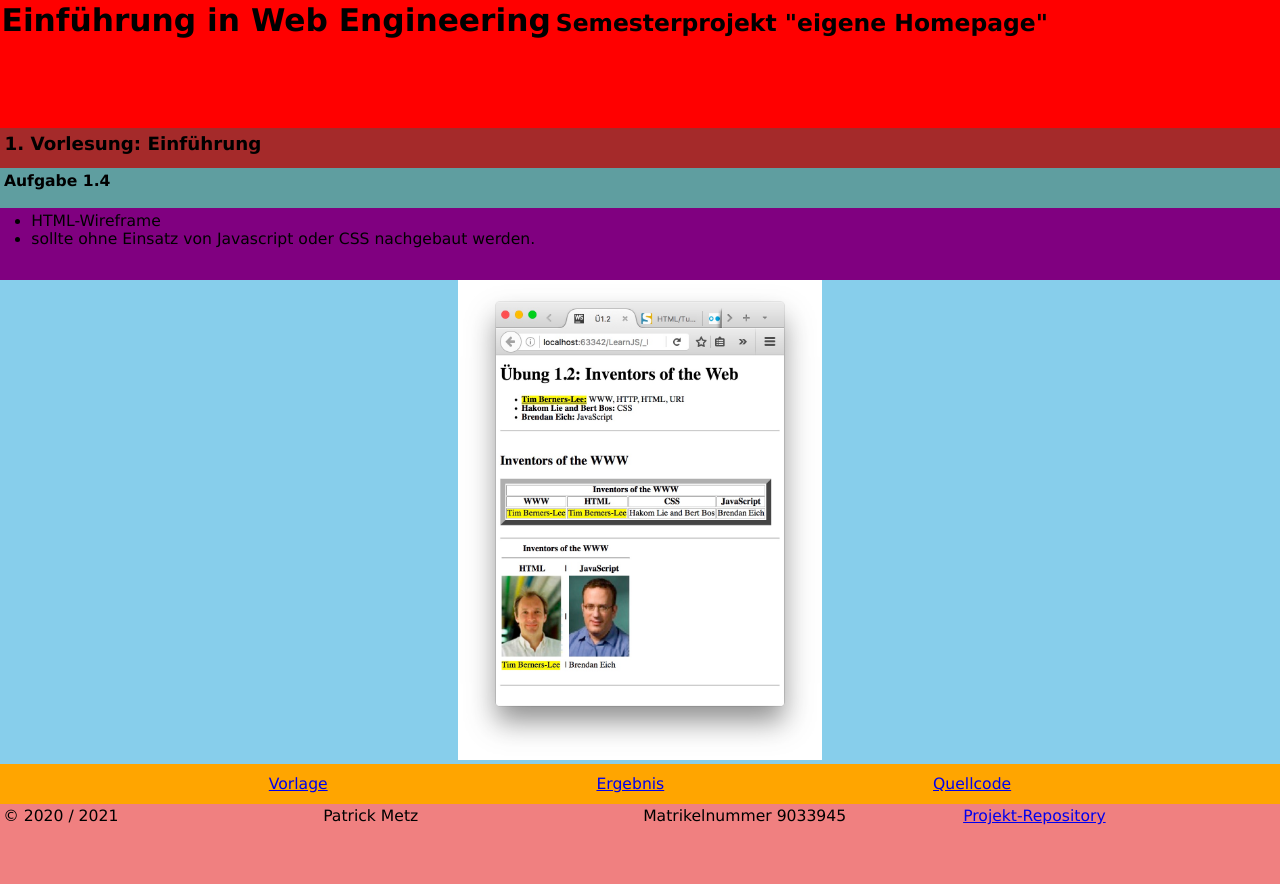
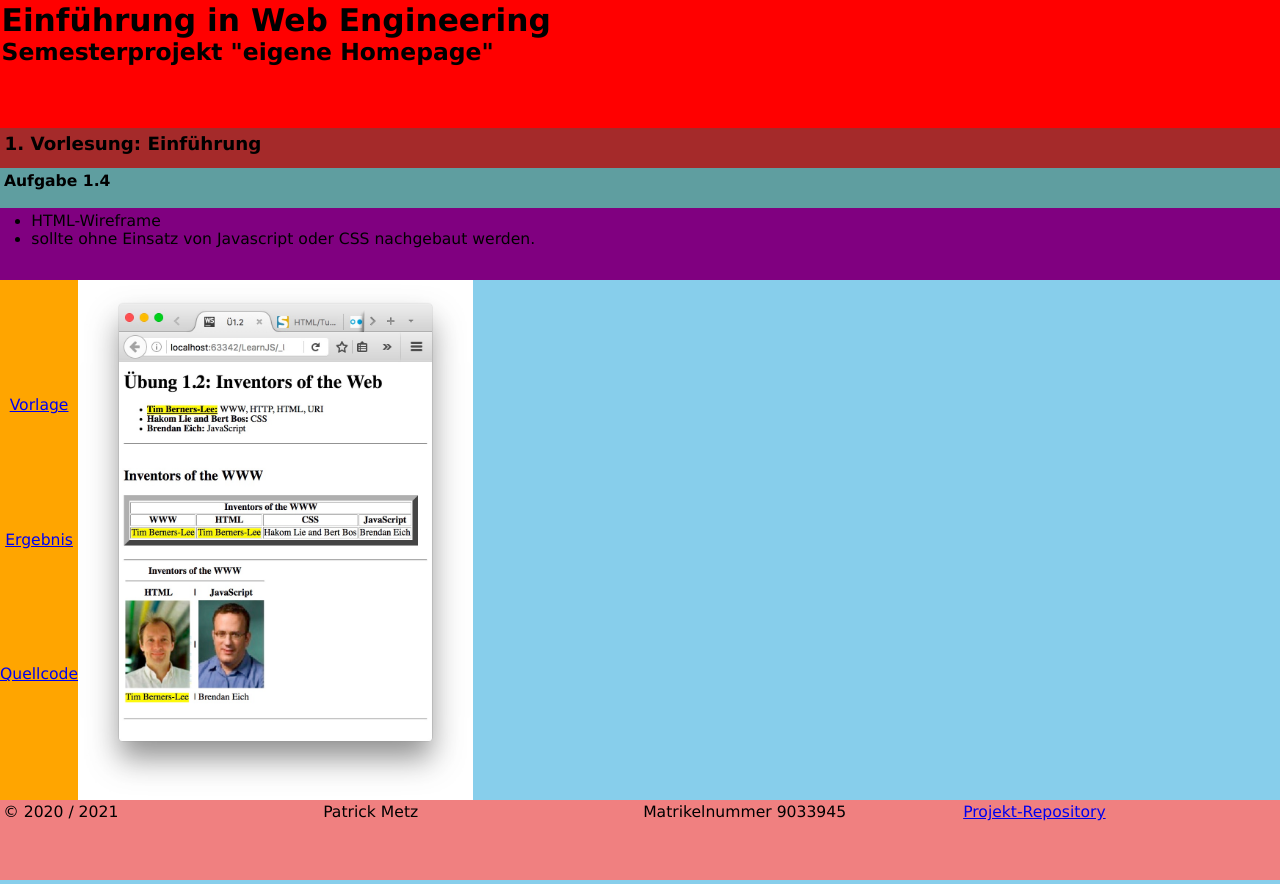
Before and after one commit to patrickmetz/B-S5-Web-Engineering, a PHP site: page / in a window 1280 px wide. Run offline with PHP 8.4, Linux system fonts and the light colour scheme.

Commit message:
Übung 3.4: Breakpoint bei 400px implementiert.

```diff
--- a/style.css
+++ b/style.css
@@ -30,7 +30,7 @@ header {
     padding:0.1em;
 }
 
-header h1,h2{
+header h1, header h2{
     display:inline;
 }
 
@@ -99,3 +99,30 @@ section > .taskDetails {
     justify-content: space-evenly;
     align-content: center;
 }
+
+/* breakpoint: 400px width --------------------------------------------------*/
+
+@media screen and (min-width: 400px) {
+    header h1, header h2{
+        display:block;
+    }
+
+    section > .taskDetails {
+        display: flex;
+        flex-direction: row;
+        flex-wrap: wrap;
+        justify-content: flex-start;
+        align-content: center;
+    }
+
+    .taskDetails > img.template {
+        max-height:65vh;
+        order:2;
+    }
+
+    .taskDetails > .links {
+        flex-direction: column;
+        order:1;
+    }
+
+}
```
